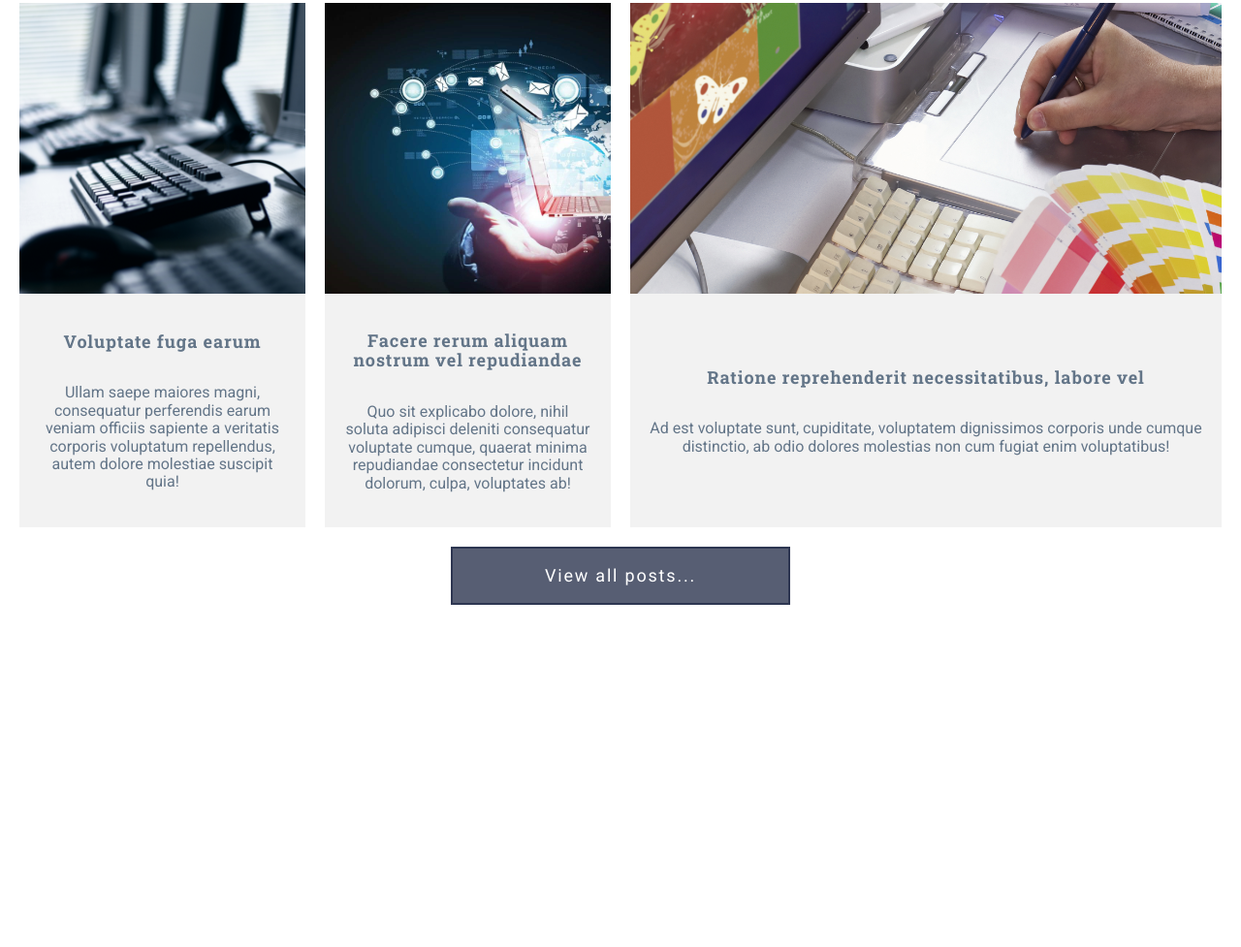
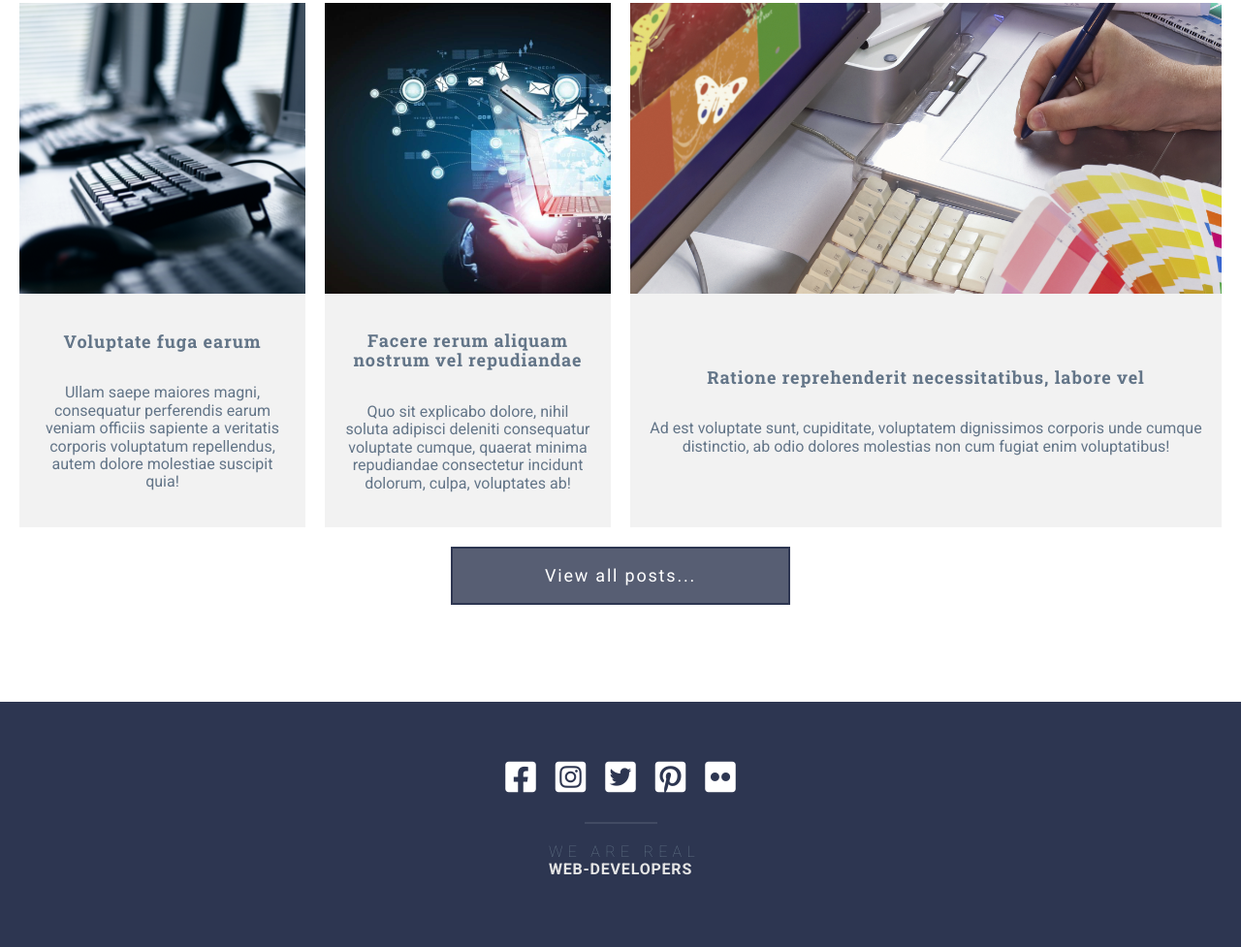
Before and after one commit to Krais1927/Grid-Template, a website: page index.html in a window 1280 px wide. Shown: the part 3306-4283 px from the top of the page at 97% size. Before the commit the page ends 4030 px from the top, so only its background shows below. Drawn offline with Linux system fonts and the light colour scheme.

Commit message:
carried out footer

```diff
--- a/assets/scss/components/footer/_footer.scss
+++ b/assets/scss/components/footer/_footer.scss
@@ -0,0 +1,70 @@
+@use "../../presets" as *;
+@use "../../mixins" as *;
+
+.footer{
+  padding: ($gap * 2.5) $gap ($gap * 3.5);
+  text-align: center;
+background-color: $color-primary;
+
+&__container{
+  @extend %container
+}
+
+&__s {
+  position: relative;
+
+  display: grid;
+  justify-content: center;
+
+  margin-bottom: $gap-x2;
+
+  grid-template-columns: repeat( auto-fit, minmax(50px, max-content));
+
+  &:after{
+    position: absolute;
+    background-color: rgba($color: $color-light, $alpha: 0.1);
+    width: 75px;
+    height: 2px;
+    content: "";
+    left: calc(50% - 75px / 2);
+    bottom:-$gap ;
+  }
+  a{
+
+
+      padding: $gap-sm;
+
+      transition: color 0.5s;
+
+      &:hover{
+        color: $color-accent;
+      }
+  }
+
+
+  .fab {
+    font-size: 36px;
+  }
+}
+&__copy{
+  span {
+    &:nth-of-type(1) {
+      margin-right: -0.5em;
+
+      letter-spacing: 0.33em;
+
+      font-weight: 100;
+      color: $color-gray
+    }
+
+    &:nth-of-type(2) {
+      letter-spacing: 0.05em;
+
+      color: $color-gray-light;
+
+      font-weight: 700;
+    }
+  }
+}
+
+}
--- a/index.html
+++ b/index.html
@@ -15,6 +15,7 @@
     rel="stylesheet">
   <!-- Подключаем иконочный шрифт fontawesome -->
   <link rel="stylesheet" href="libs/@fortawesome/fontawesome-free/css/all.min.css">
+
   <!-- Подключаем наш основной стиль, с которым будем работать -->
   <link rel="stylesheet" href="assets/css/style.css">
   <title>GRID-TEMPLATE</title>
@@ -262,9 +263,20 @@
     </section>
   </main>
 
-  <!-- <footer>
-    <div class="footer">Footer</div>
-  </footer> -->
+  <footer class="footer">
+    <div class="footer__container">
+      <div class="footer__s">
+        <a href="#"><i class="fab fa-facebook-square"></i></a>
+        <a href="#"><i class="fab fa-instagram-square"></i></a>
+        <a href="#"><i class="fab fa-twitter-square"></i></a>
+        <a href="#"><i class="fab fa-pinterest-square"></i></a>
+        <a href="#"><i class="fab fa-flickr"></i></a>
+      </div>
+      <div class="footer__copy">
+        <span>WE ARE REAL</span><br><span>WEB-DEVELOPERS</span>
+      </div>
+    </div>
+  </footer>
   <!-- Подключаем библиотеку jquery, необходимую для работы нашего основного скрипта -->
   <script src="libs/jquery/dist/jquery.min.js"></script>
   <!-- Подключаем наш основной скрипт, с которым будем работать -->
```
Also changed, not shown: assets/css/style.css.
